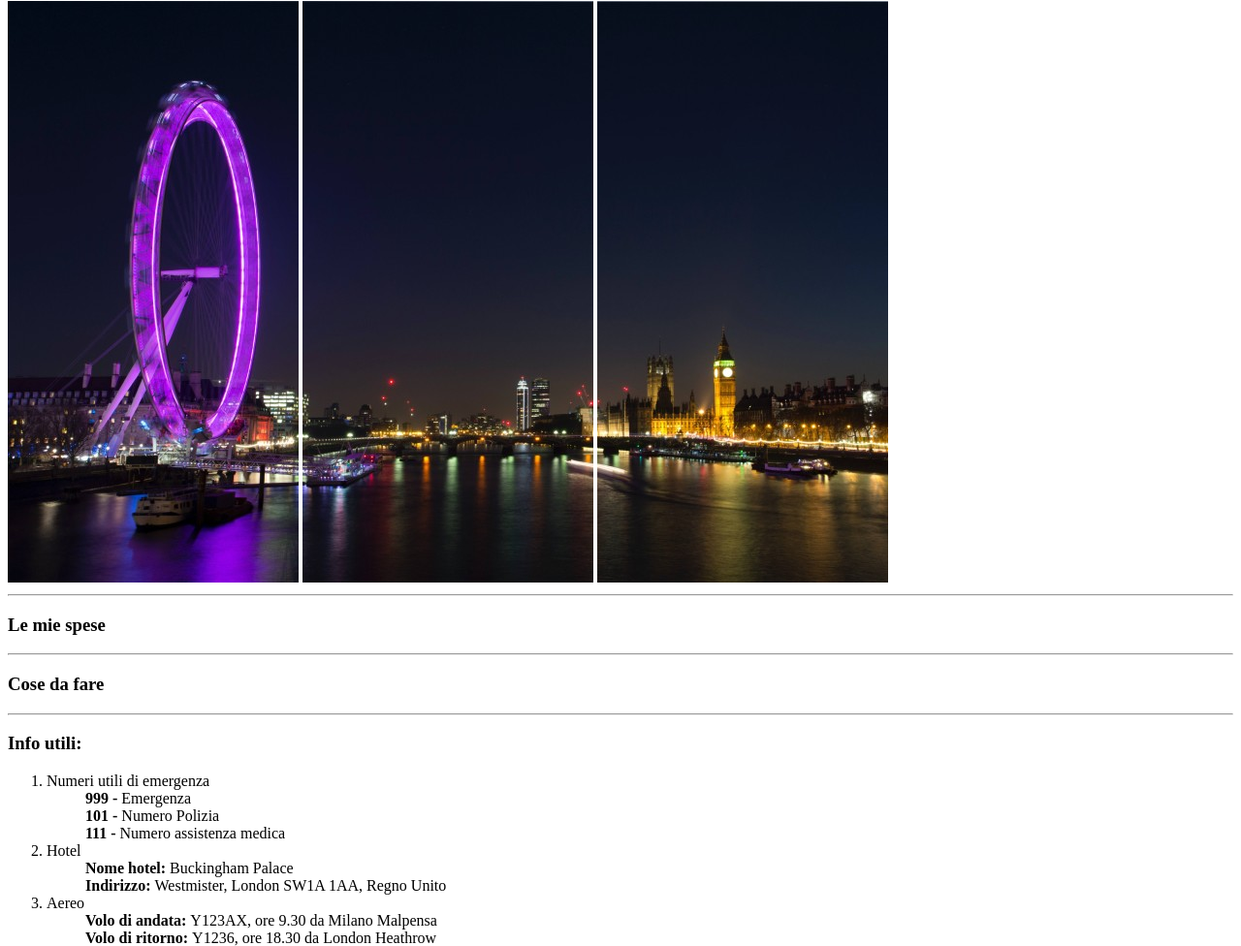
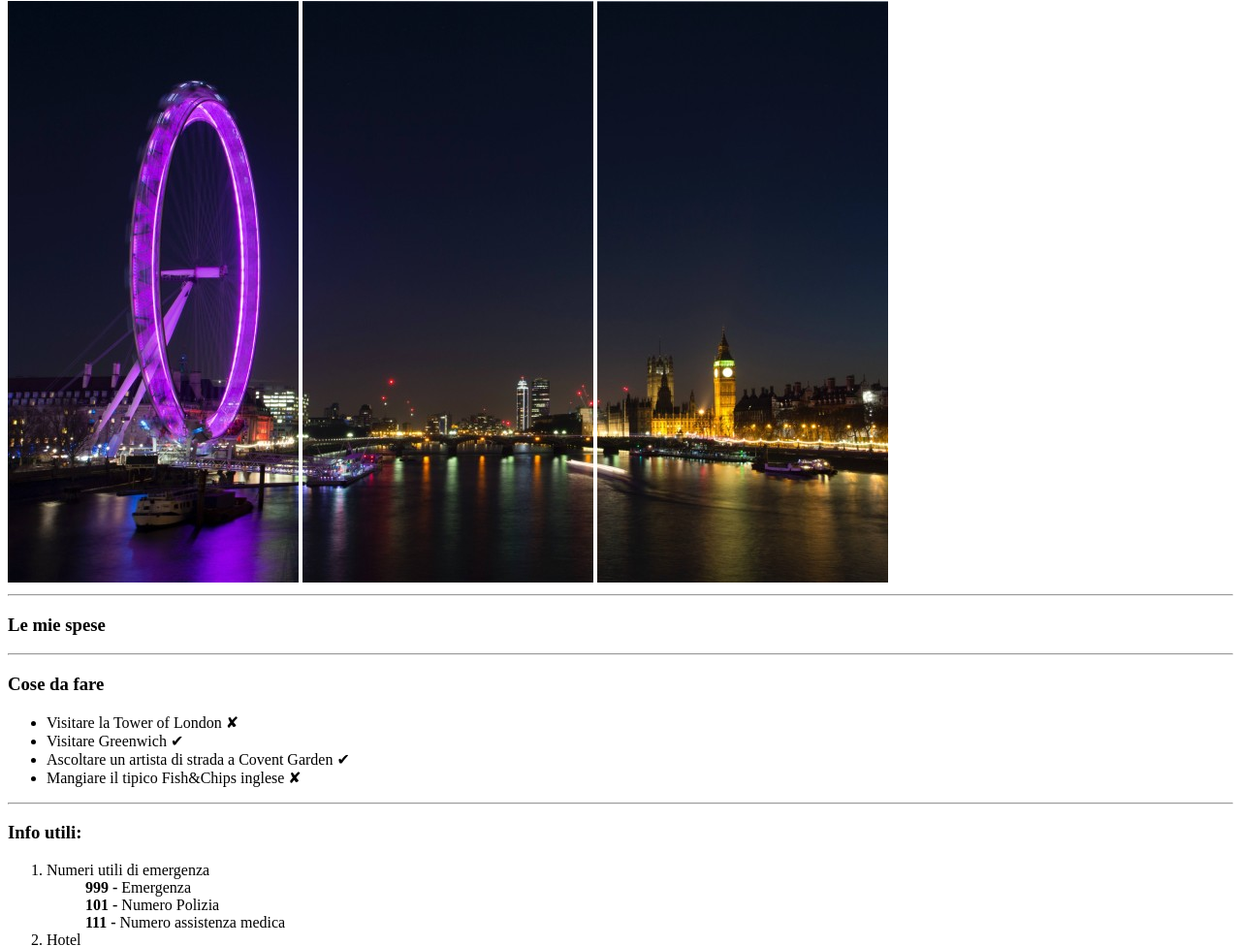
Before and after one commit to Siripiri-hue/html-london-trip, a plain HTML site: page index.html in a window 1280 px wide. Shown: the part 79-1055 px from the top of the page at 97% size. Drawn offline with Linux system fonts and the light colour scheme.

Commit message:
Aggiunta lista delle cose da fare

```diff
--- a/index.html
+++ b/index.html
@@ -21,7 +21,10 @@
         <hr>
         <h3>Cose da fare</h3>
         <ul>
-
+            <li>Visitare la Tower of London &#10008;</li>
+            <li>Visitare Greenwich &#10004;</li>
+            <li>Ascoltare un artista di strada a Covent Garden &#10004;</li>
+            <li>Mangiare il tipico Fish&Chips inglese &#10008;</li>
         </ul>
         <hr>
         <h3>Info utili:</h3>
```
